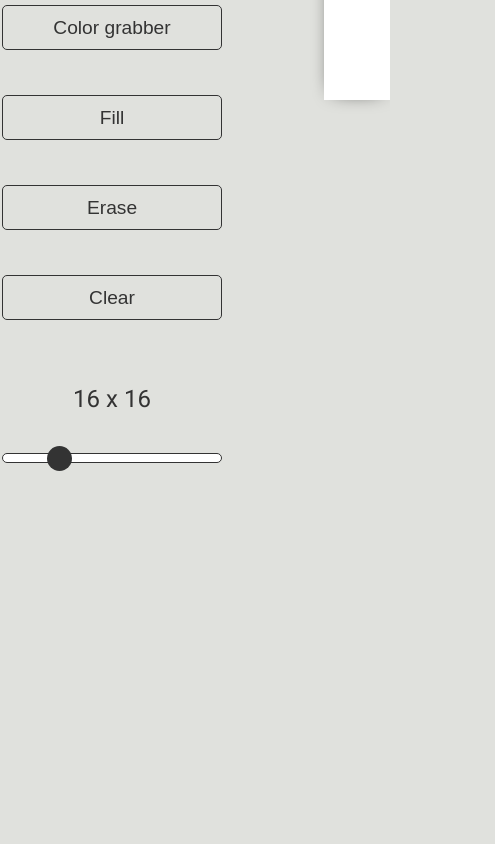
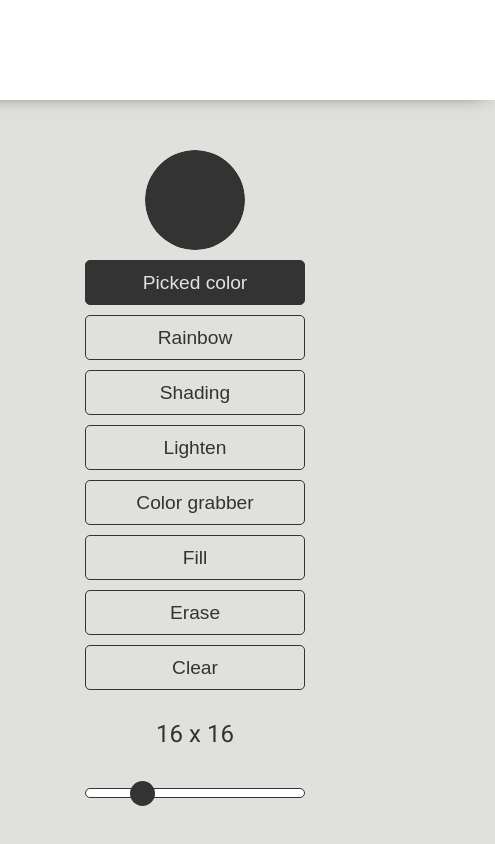
Before and after one commit to LeNikota/Etch-a-Sketch, a plain HTML site: page index.html in a window 390 px wide. Shown: the part 818-1662 px from the top of the page, 495 px wide, since content can reach past the window. Before the commit the page ends 1402 px from the top, so only its background shows below. Drawn offline with Linux system fonts and the light colour scheme.

Commit message:
Add the media query for smaller screens

```diff
--- a/index.html
+++ b/index.html
@@ -22,7 +22,7 @@
             <button id="fill">Fill</button>
             <button id="erase">Erase</button>
             <button id="clear">Clear</button>
-            <div>
+            <div id="grid-size-controls">
                 <h2 id="grid-size-display">16 x 16</h2>
                 <input id="grid-size-slider" value="16" step="1" min="2" max="64" type="range">
             </div>
--- a/style.css
+++ b/style.css
@@ -25,6 +25,7 @@ body {
 main {
     display: flex;
     justify-content: space-evenly;
+    align-items: center;
     gap: 100px;
     margin: 100px auto;
     max-width: 1000px;
@@ -43,7 +44,7 @@ h1 {
     flex-direction: column;
     justify-content: center;
     align-items: center;
-    gap: 45px;
+    gap: 15px;
 }
 
 .canvas {
@@ -58,6 +59,8 @@ h1 {
     box-shadow: black 0 0 20px -10px;
 
     user-select: none;
+
+    flex: none;
 }
 
 input,
@@ -225,3 +228,27 @@ input[type=range]::-webkit-slider-runnable-track {
   input[type=range]:focus::-ms-fill-upper {
     background: white;
   }
+
+@media (max-width:960px){
+    main{
+        flex-direction: column-reverse;
+        align-items: center;
+        gap:50px;
+    }
+
+    .controls{
+        gap:10px;
+        flex-wrap: wrap;
+        flex-direction: row;
+    }
+
+    #color-picker-wheel{
+        flex: none;
+        margin: 0 40%;
+    }
+
+    #grid-size-controls{
+        flex: none;
+        margin: 0 40%;
+    }
+}
```
